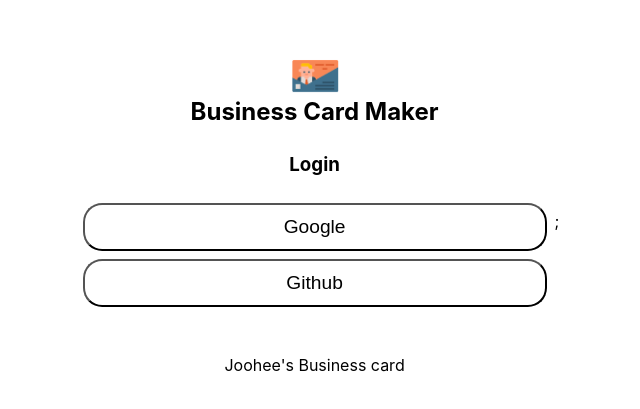
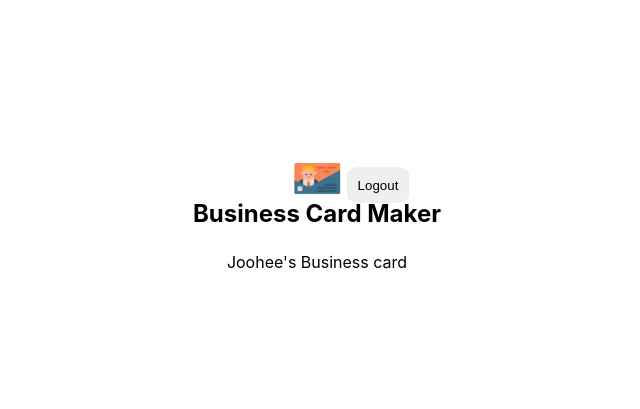
Before and after one commit to jooheekim0713/business-card-maker, a React (Create React App) app: page /maker in a window 1280 px wide. Shown: the part 179-588 px from the top of the page, without its empty margins (323-963 px from the left). Built offline with nearby package versions, Linux system fonts and the light colour scheme; no server answers; sample sign-in values are in the browser's storage.

Commit message:
feat : Add logout feature

```diff
--- a/package.json
+++ b/package.json
@@ -9,6 +9,7 @@
     "firebase": "^7.20.0",
     "react": "^18.2.0",
     "react-dom": "^18.2.0",
+    "react-router-dom": "^5.3.3",
     "react-scripts": "5.0.1",
     "web-vitals": "^2.1.4"
   },
--- a/src/App.js
+++ b/src/App.js
@@ -1,10 +1,21 @@
+import { BrowserRouter, Route, Switch } from 'react-router-dom';
 import styles from './app.module.css';
 import Login from './components/login/login';
+import Maker from './components/maker/maker';
 
 function App({ authService }) {
   return (
     <div className={styles.app}>
-      <Login authService={authService} />;
+      <BrowserRouter>
+        <Switch>
+          <Route exact path="/">
+            <Login authService={authService} />
+          </Route>
+          <Route path="/maker">
+            <Maker authService={authService} />
+          </Route>
+        </Switch>
+      </BrowserRouter>
     </div>
   );
 }
--- a/src/components/login/login.jsx
+++ b/src/components/login/login.jsx
@@ -1,14 +1,27 @@
-import React from 'react';
+import React, { useEffect } from 'react';
+import { useHistory } from 'react-router-dom';
 import Footer from '../footer/footer';
 import Header from '../header/header';
 import styles from './login.module.css';
 
 const Login = ({ authService }) => {
+  const history = useHistory();
+
+  const goToMaker = (userId) => {
+    history.push({ pathname: '/maker', state: { id: userId } });
+  };
   const onLogin = (event) => {
     authService //
       .login(event.currentTarget.textContent)
-      .then(console.log);
+      .then((data) => goToMaker(data.user.uid));
   };
+
+  useEffect(() => {
+    authService.onAuthChange((user) => {
+      user && goToMaker(user.uid);
+    });
+  });
+
   return (
     <section className={styles.login}>
       <Header />
--- /dev/null
+++ b/src/components/maker/maker.jsx
@@ -0,0 +1,30 @@
+import React, { useEffect } from 'react';
+import styles from './maker.module.css';
+import Header from '../header/header';
+import Footer from '../footer/footer';
+import { useHistory } from 'react-router-dom';
+
+const Maker = ({ authService }) => {
+  const history = useHistory();
+
+  const onLogout = () => {
+    authService.logout();
+  };
+
+  useEffect(() => {
+    authService.onAuthChange((user) => {
+      if (!user) {
+        history.push('/');
+      }
+    });
+  });
+
+  return (
+    <section className={styles.maker}>
+      <Header onLogout={onLogout} />
+      <Footer />
+    </section>
+  );
+};
+
+export default Maker;
--- /dev/null
+++ b/src/components/maker/maker.module.css
@@ -0,0 +1,2 @@
+.maker {
+}
--- a/src/service/auth_service.js
+++ b/src/service/auth_service.js
@@ -6,6 +6,16 @@
     const authProvider = new firebase.auth[`${providerName}AuthProvider`]();
     return firebaseApp.auth().signInWithPopup(authProvider);
   }
+
+  onAuthChange(onUserChanged) {
+    firebase.auth().onAuthStateChanged((user) => {
+      onUserChanged(user);
+    });
+  }
+
+  logout() {
+    firebase.auth().signOut();
+  }
 }
 
 export default AuthService;
```
Also changed, not shown: 1 other file (tests, documents, lock files or other folders).
